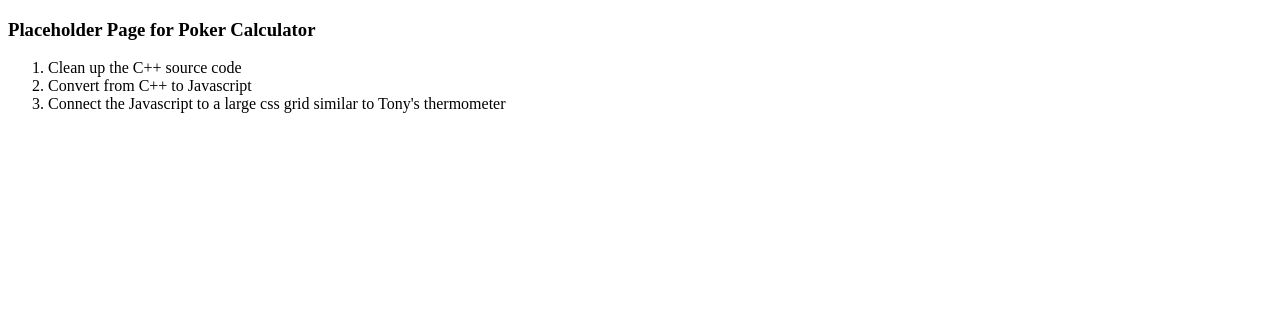
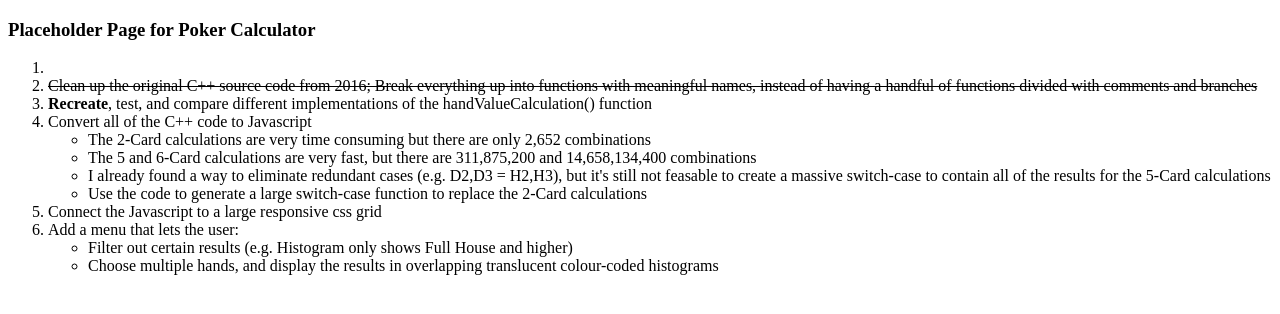
Before and after one commit to Daniel-WR-Hart/Poker-Calculator, a plain HTML site: page index.html in a window 1280 px wide. Drawn offline with Linux system fonts and the light colour scheme.

Commit message:
Update index.html

```diff
--- a/index.html
+++ b/index.html
@@ -8,6 +8,9 @@
   <style>
     body {
       background-color: white;
+    }
+    .completed {
+      text-decoration: line-through;
     }
   </style>
 </head>
@@ -20,9 +23,24 @@
     <div>
       <h3> Placeholder Page for Poker Calculator </h3>
       <ol>
-        <li> Clean up the C++ source code </li>
-        <li> Convert from C++ to Javascript </li>
-        <li> Connect the Javascript to a large css grid similar to Tony's thermometer </li>
+        <li></li>
+        <li class="completed"> Clean up the original C++ source code from 2016; Break everything up into functions with meaningful names, instead of having a handful of functions divided with comments and branches </li>
+        <li> <strong>Recreate</strong>, test, and compare different implementations of the handValueCalculation() function </li>
+        <li> Convert all of the C++ code to Javascript
+          <ul>
+            <li> The 2-Card calculations are very time consuming but there are only 2,652 combinations </li>
+            <li> The 5 and 6-Card calculations are very fast, but there are 311,875,200 and 14,658,134,400 combinations </li>
+            <li> I already found a way to eliminate redundant cases (e.g. D2,D3 = H2,H3), but it's still not feasable to create a massive switch-case to contain all of the results for the 5-Card calculations </li>
+            <li> Use the code to generate a large switch-case function to replace the 2-Card calculations </li>
+          </ul>
+        </li>
+        <li> Connect the Javascript to a large responsive css grid </li>
+        <li> Add a menu that lets the user:
+          <ul>
+            <li> Filter out certain results (e.g. Histogram only shows Full House and higher) </li>
+            <li> Choose multiple hands, and display the results in overlapping translucent colour-coded histograms </li>
+          </ul>
+        </li>
       </ol>
     </div>
   </main>
```
